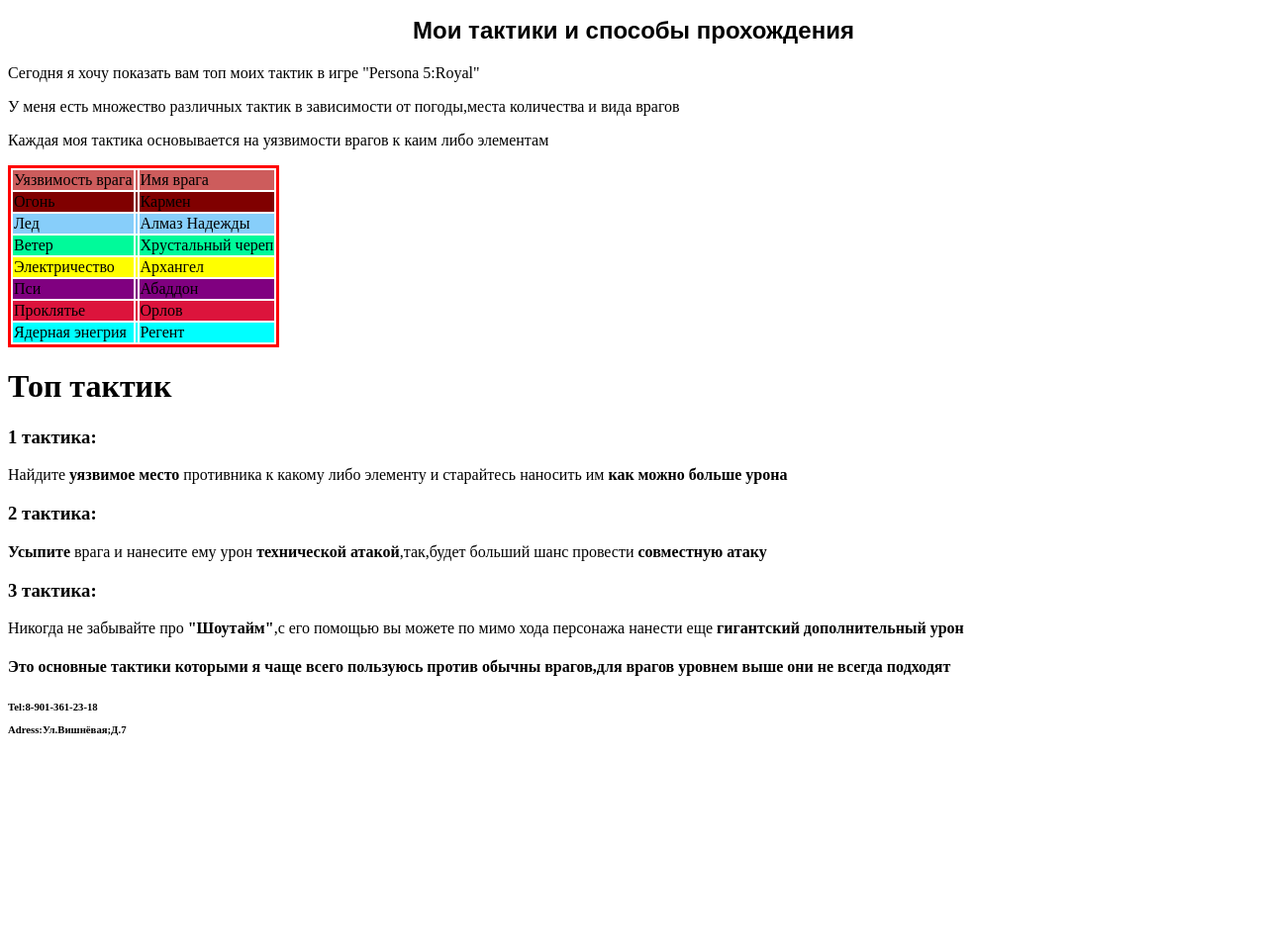
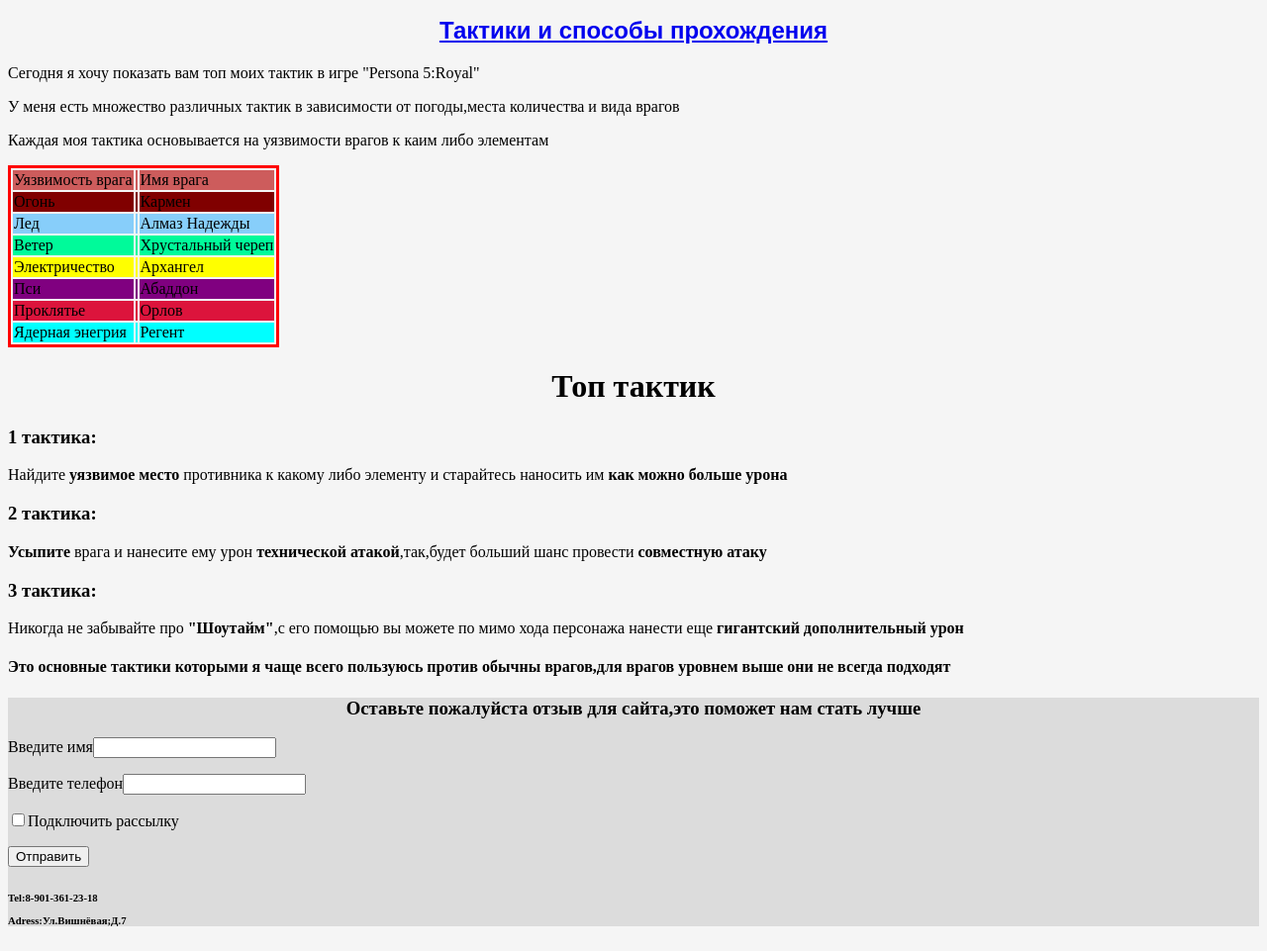
Before and after one commit to dasti-art/-f, a plain HTML site: page index.html in a window 1280 px wide. Shown: the part 332-1293 px from the top of the page at 99% size. Before the commit the page ends 1100 px from the top, so only its background shows below. Drawn offline with Linux system fonts and the light colour scheme.

Commit message:
Update index.html

```diff
--- a/index.html
+++ b/index.html
@@ -1,11 +1,11 @@
 <html>
     <title>Моя любимия игра "Persona 5:Royal"
     </title>
-    <body>
+    <body style="background-color:#F5F5F5">
     <header style="text-align:center;font-family:sans-serif">
         <h1>Persona 5:Royal</h1>
         <img src="https://i.pinimg.com/originals/ba/17/da/ba17daa6c8cc95b11f73e6243f499908.jpg"width="350px"  >
-        <h2>Мои тактики и способы прохождения</h2>
+        <h2><a href="#tactics">Тактики и способы прохождения</a></h2>
     </header>
     <main>
     <p>Сегодня я хочу показать вам топ моих тактик в игре "Persona 5:Royal"</p>
@@ -53,7 +53,7 @@
         <td>Регент</td>
         </tr>
     </table>
-    <h1 style="text-align center">Топ тактик</h1>
+    <h1 id="tactics"style="text-align:center">Топ тактик</h1>
     <h3>1 тактика:</h3>
     <p>Найдите <b>уязвимое место</b> противника к какому либо элементу и старайтесь наносить им <b>как можно больше урона</b></p>
     <h3>2 тактика:</h3>
@@ -63,7 +63,14 @@
         <h4>Это основные тактики которыми я чаще всего пользуюсь против обычны врагов,для врагов уровнем выше они не всегда подходят</h4>
 
     </main>
-    <footer>
+    <footer style="background-color:#DCDCDC">
+        <h3 style="text-align:center">Оставьте пожалуйста отзыв для сайта,это поможет нам стать лучше</h3>
+        <form>
+            <p><label>Введите имя<input type="text"></label></p>
+            <p><label>Введите телефон<input type="tel"></label></p>
+            <p><label><input type="checkbox">Подключить рассылку</label></p>
+            <input type="submit" value="Отправить">
+        </form>
     <h6> Tel:8-901-361-23-18
        <p> Adress:Ул.Вишнёвая;Д.7</p>
     </h6>
```
